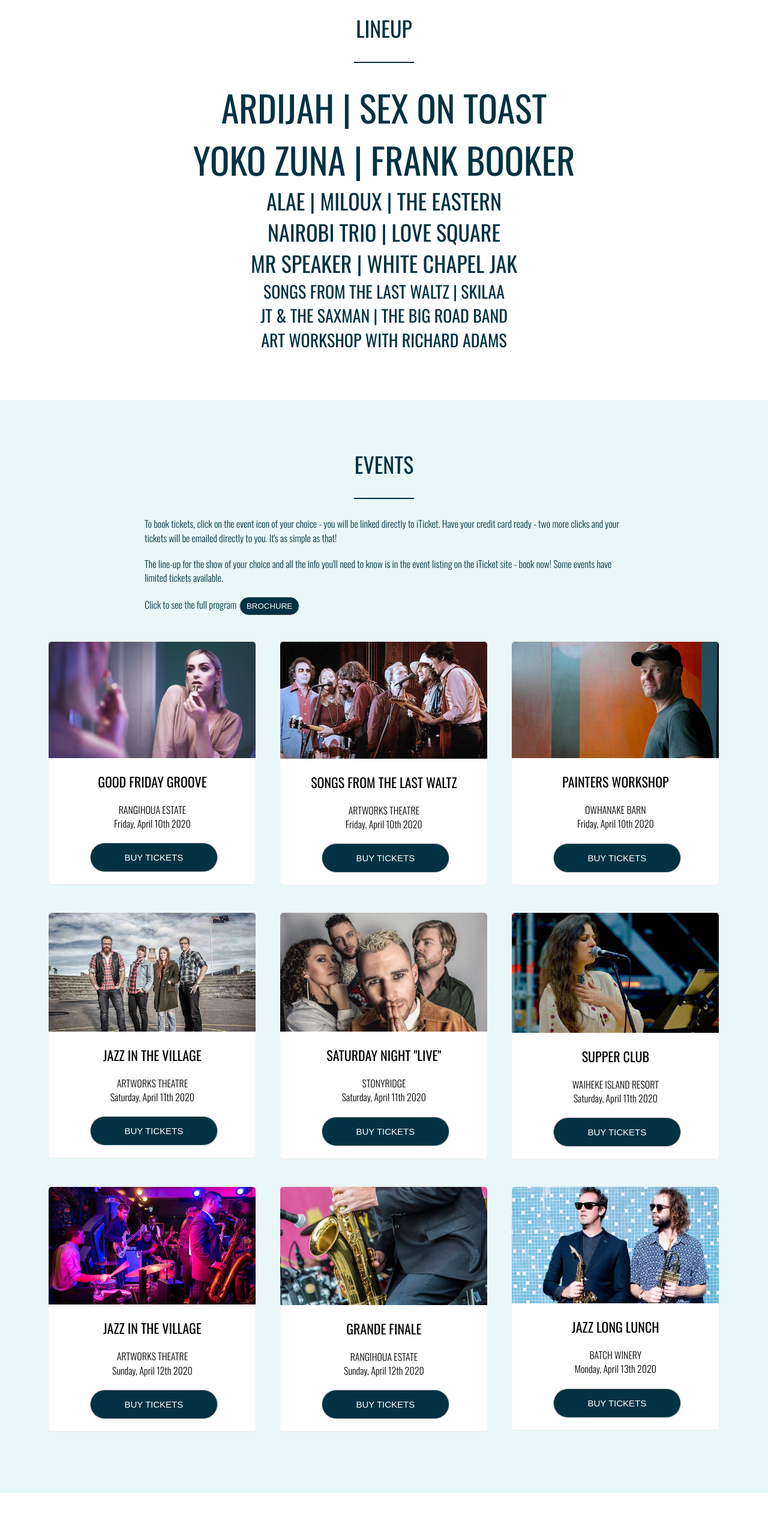
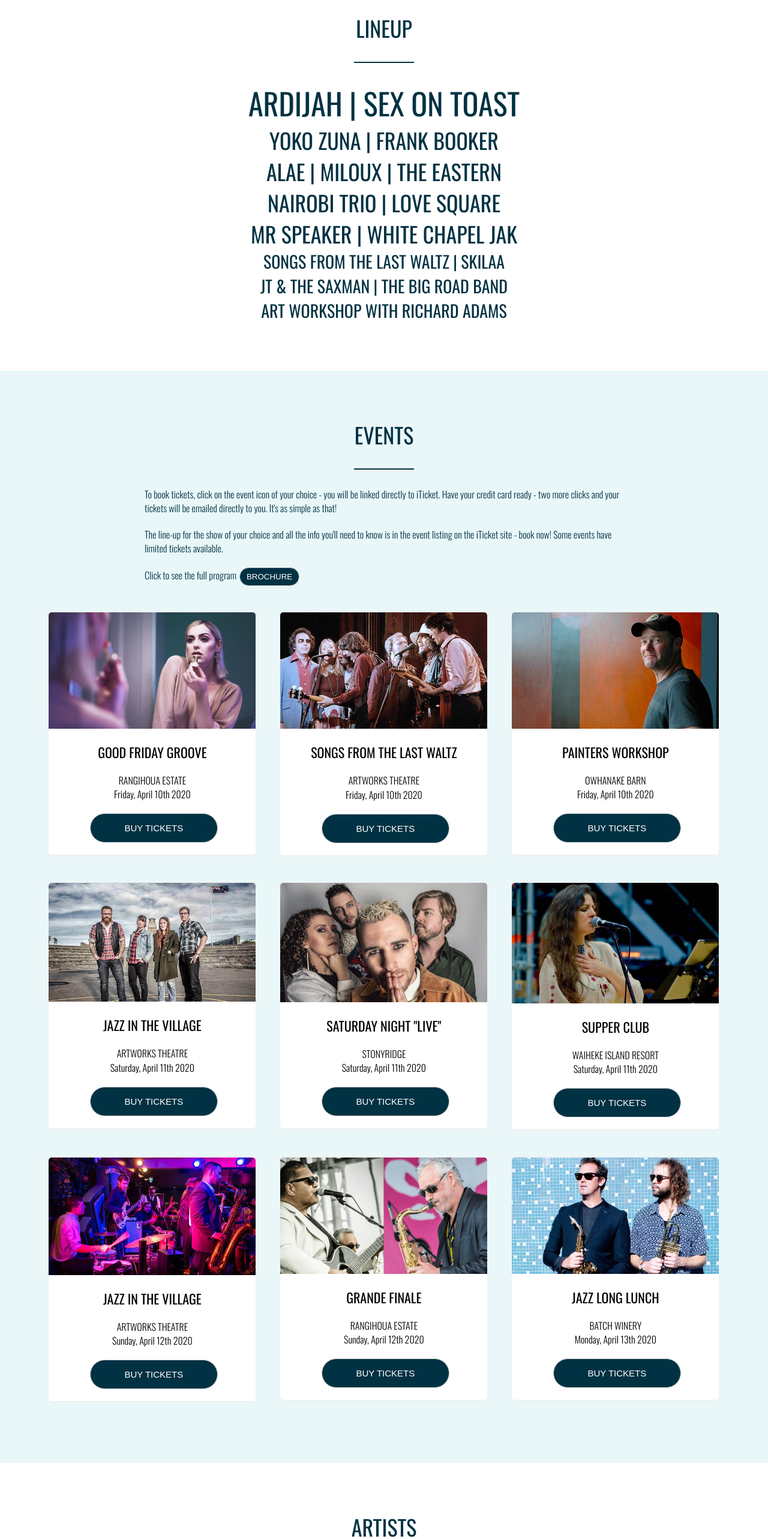
Before and after one commit to adamjq/waiheke-jazz-festival, a React (Create React App) app in the folder waihekejazzfestival/: page / in a window 1280 px wide. Shown: the part 860-3426 px from the top of the page at 60% size. Built offline with nearby package versions, Linux system fonts and the light colour scheme.

Commit message:
update one pic and lineup font size

```diff
--- a/waihekejazzfestival/public/css/main.css
+++ b/waihekejazzfestival/public/css/main.css
@@ -237,7 +237,7 @@ button:active {
     font-weight: 400;
 }
 
-.lineup-artists .first-tier p { font-size: 6rem; }
+.lineup-artists .first-tier p { font-size: 5rem; }
 .lineup-artists .second-tier p { font-size: 3.6rem; }
 .lineup-artists .third-tier p { font-size: 2.8rem; }
 
--- a/waihekejazzfestival/src/components/EventSection.js
+++ b/waihekejazzfestival/src/components/EventSection.js
@@ -90,7 +90,7 @@ const EventSection = () => {
                 />
                 <EventCard
                     link="https://www.iticket.co.nz/events/2020/apr/waijam-grand-finale"
-                    image="sax.jpg"
+                    image="jt_and_sax.png"
                     alt="Grande Finale"
                     name="Grande Finale"
                     date="Sunday, April 12th 2020"
--- a/waihekejazzfestival/src/components/LineupSection.js
+++ b/waihekejazzfestival/src/components/LineupSection.js
@@ -7,7 +7,7 @@ const LineupSection = () => {
                 <h3>Lineup</h3>
                 <div className="lineup-artists">
                 <div className="first-tier"><p>ARDIJAH | Sex On Toast</p></div>
-                <div className="first-tier"><p>Yoko Zuna | Frank Booker</p></div>
+                <div className="second-tier"><p>Yoko Zuna | Frank Booker</p></div>
                 <div className="second-tier"><p>ALAE | Miloux | The Eastern</p></div>
                 <div className="second-tier"><p>Nairobi Trio | Love Square </p></div>
                 <div className="second-tier"><p>Mr Speaker | White Chapel Jak</p></div>
--- a/waihekejazzfestival/src/components/SponsorSection.js
+++ b/waihekejazzfestival/src/components/SponsorSection.js
@@ -4,7 +4,7 @@ const BASE_PATH = "./img/sponsors/"
 
 const SponsorImage = (props) => {
     return (
-        <div className="col span-1-of-6 sponsor-image">
+        <div className="col span-1-of-5 sponsor-image">
             <img src={BASE_PATH + props.image} alt={props.alt}/>
         </div>
     );
@@ -22,7 +22,6 @@ const SponsorSection = () => {
             <SponsorImage image="LogoMusicPlanet.png" alt="Music Planet Logo"/>
             <SponsorImage image="PostageStampWinesLogo.png" alt="Postage Stamp Wines Logo"/>
             <SponsorImage image="PerpetualGuardian.png" alt="Perpetual Guardian Logo"/>
-            <SponsorImage image="ZeroWasteLogo.jpg" alt="Zero Waste Logo"/>
         </div>
         </section>
     );
```
Also changed, not shown: waihekejazzfestival/public/img/events/jt_and_sax.png (added).
